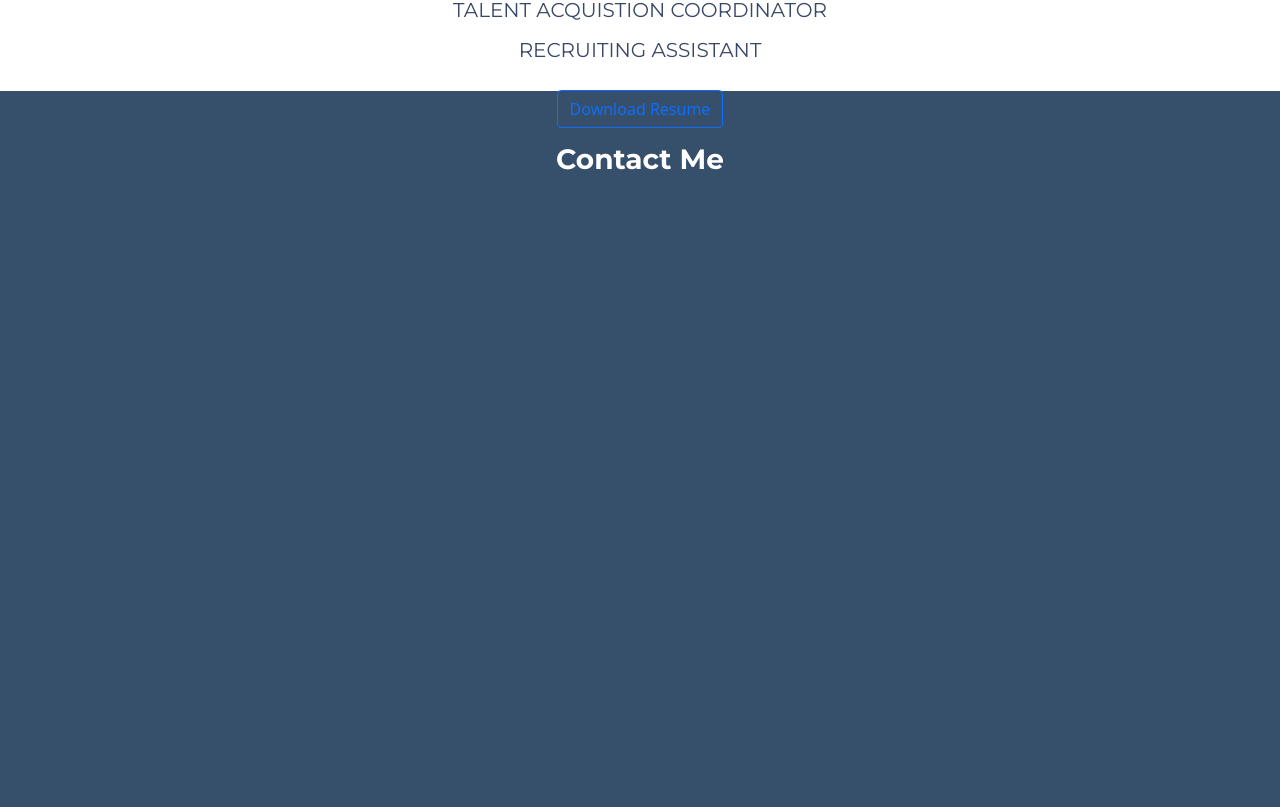
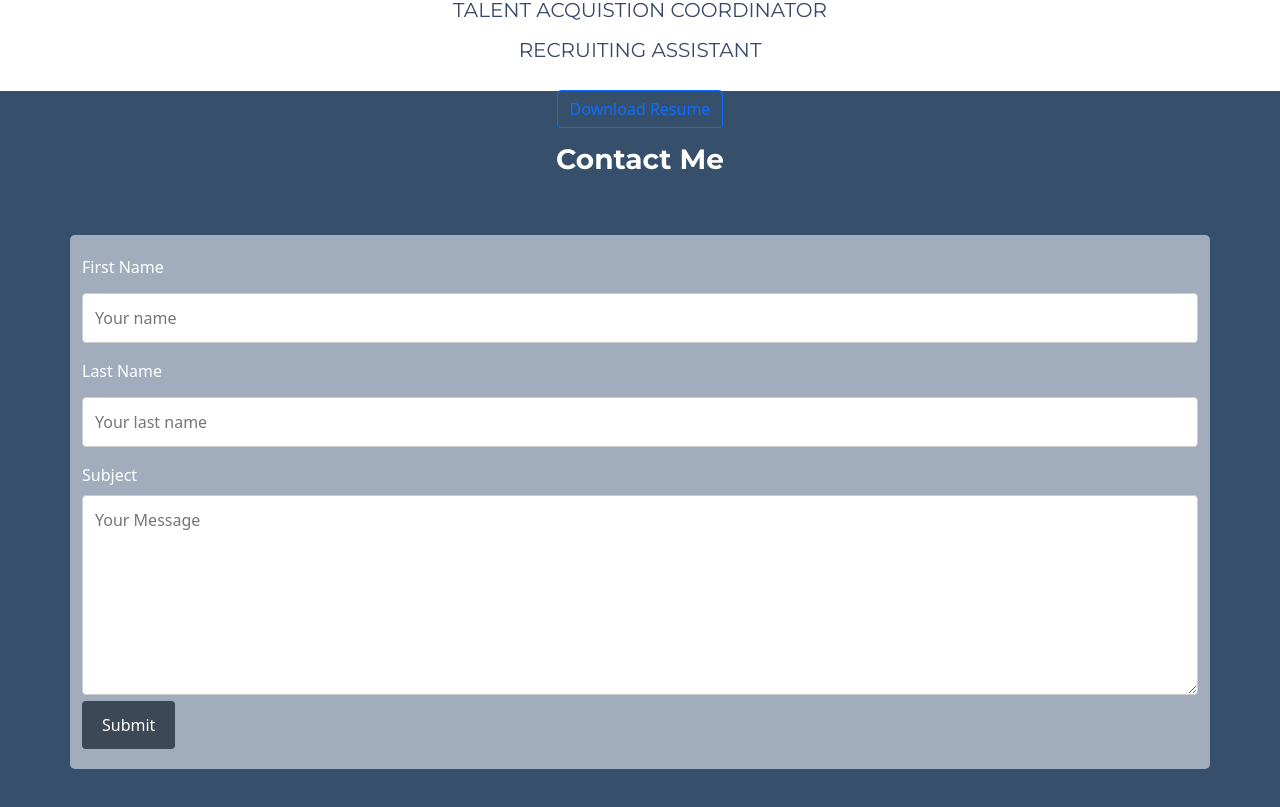
Before and after one commit to JackyLin2/Portfolio2.0, a React (Create React App) app: page / in a window 1280 px wide. Shown: the part 3629-4436 px from the top of the page. Built offline with nearby package versions, Linux system fonts and the light colour scheme.

Commit message:
contact me form

```diff
--- a/package.json
+++ b/package.json
@@ -7,6 +7,7 @@
     "@testing-library/react": "^11.2.2",
     "@testing-library/user-event": "^12.6.0",
     "bootstrap": "^5.0.0-beta1",
+    "emailjs-com": "^2.6.4",
     "react": "^17.0.1",
     "react-bootstrap": "^1.4.0",
     "react-dom": "^17.0.1",
--- a/src/App.css
+++ b/src/App.css
@@ -209,3 +209,37 @@
   padding: 4%;
   color: white;
 }
+
+/* Contact Me Form */
+
+.container {
+  border-radius: 5px;
+  background-color: #A1ACBD;
+  padding: 20px;
+  color: white;
+
+}
+
+input[type=submit] {
+  background-color: #3D4856;
+  color: white;
+  padding: 12px 20px;
+  border: none;
+  border-radius: 4px;
+  cursor: pointer;
+}
+
+input[type=text], select, textarea {
+  width: 100%;
+  padding: 12px;
+  border: 1px solid #ccc;
+  border-radius: 4px;
+  box-sizing: border-box;
+  margin-top: 6px;
+  margin-bottom: 16px;
+  resize: vertical;
+}
+
+input{
+
+}
--- a/src/components/Contact.js
+++ b/src/components/Contact.js
@@ -9,6 +9,21 @@ class Contact extends React.Component {
       return (
          <div id="Contact-container">
             <h3 className="Contact-Header"> Contact Me  </h3>
+            <div class="container">
+               <form action="/action_page.php">
+                  <label for="fname">First Name</label>
+                  <input type="text" id="fname" name="firstname" placeholder="Your name" />
+
+                  <label for="lname">Last Name</label>
+                  <input type="text" id="lname" name="lastname" placeholder="Your last name" />
+
+
+                  <label for="subject">Subject</label>
+                  <textarea id="subject" name="subject" placeholder="Your Message" style={{ height: 200 }} ></textarea>
+
+                  <input className="submit" type="submit" value="Submit" />
+               </form>
+            </div>
          </div>
       );
    }
```
Also changed, not shown: 2 other files (tests, documents, lock files or other folders). Lines whose indentation alone changed are shown as unchanged.
